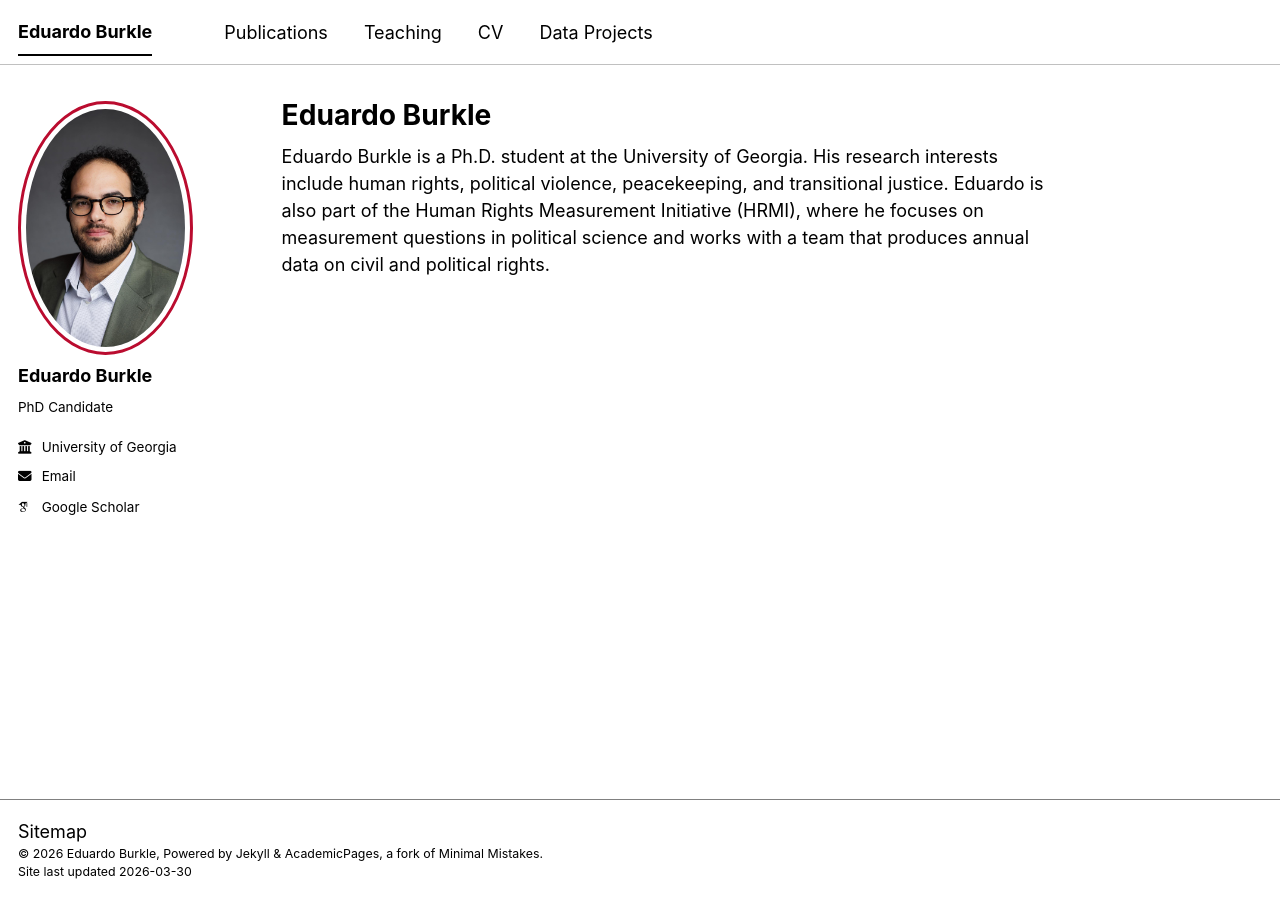
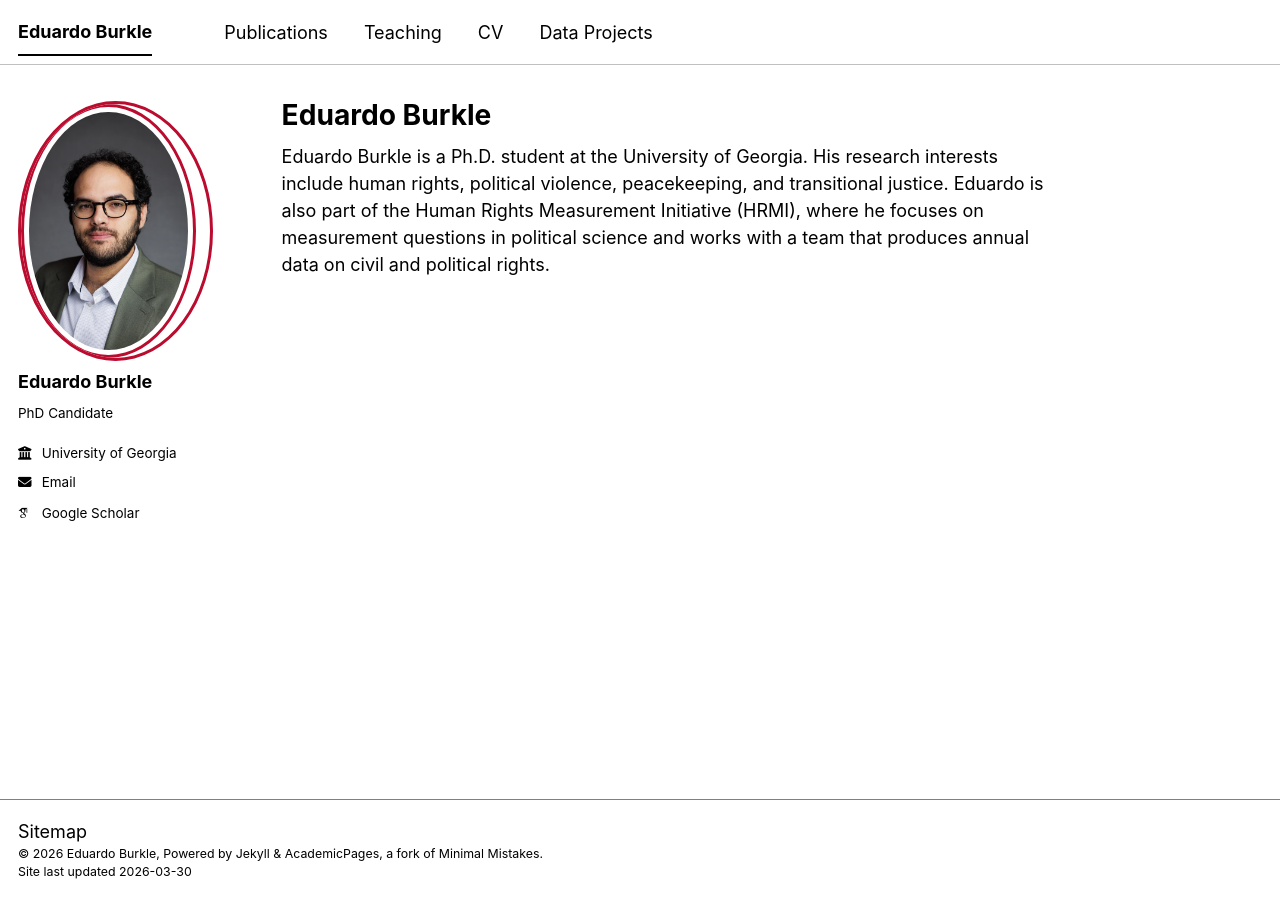
Before and after one commit to eduardoburkle/eduardoburkle.github.io, a Jekyll site: the page built from _pages/about.md, in a window 1280 px wide. Built offline with Jekyll 4.4.1, drawn with Linux system fonts in a browser that asks for light colours; some web fonts are replaced; a script bundle is joined from its source files by our own code; library files that are not in the unit come from our copies.

Commit message:
Update main.scss

```diff
--- a/assets/css/main.scss
+++ b/assets/css/main.scss
@@ -71,3 +71,13 @@ body {
 .page__footer-follow li a[href*="sitemap"] {
   display: none !important;
 }
+
+/* --- FORCE PICTURE ROUND --- */
+.author__avatar img,
+.author__avatar,
+#author__avatar {
+  border-radius: 50% !important;
+  overflow: hidden !important; /* This clips the square corners off */
+  object-fit: cover !important;
+  border: 3px solid #BA0C2F !important;
+}
```
